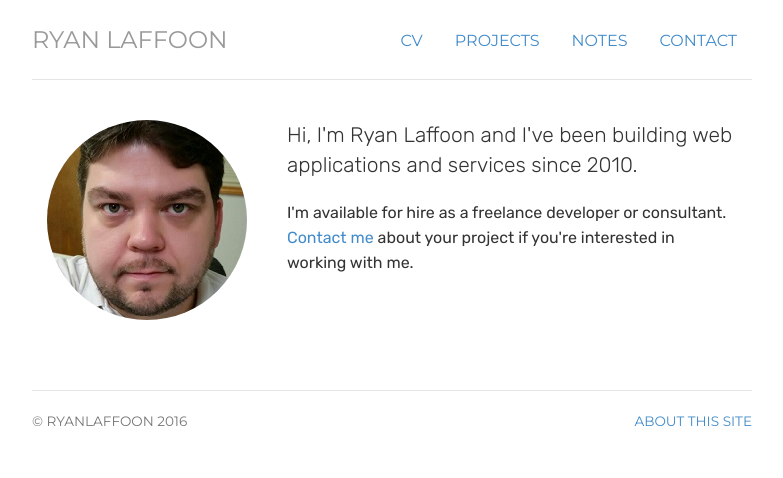
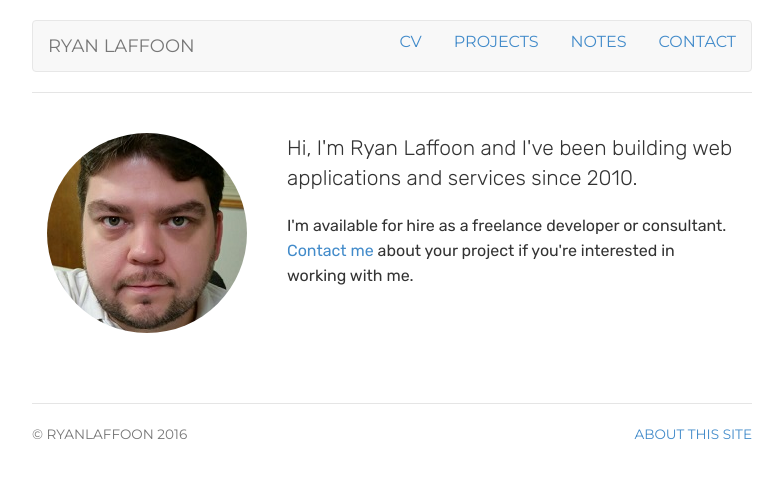
Before and after one commit to ryanlaffoon/ryanlaffoon.github.io, a Jekyll site: the page built from index.html, in a window 1280 px wide. Shown: the top 478 px of the page, without its empty margins (248-1031 px from the left). Built offline with Jekyll 4.4.1, drawn with Linux system fonts in a browser that asks for light colours.

Commit message:
Update header.html

```diff
--- a/_includes/header.html
+++ b/_includes/header.html
@@ -1,9 +1,15 @@
 <div class="header">
-    <ul class="nav nav-pills pull-right">
-        <li class="{{ page.cv }}"><a href="/cv" title="CV">CV</a></li>
-        <li class="{{ page.projects }}"><a href="/projects" title="Projects">Projects</a></li>
-        <li class="{{ page.notes }}"><a href="/notes" title="Notes">Notes</a></li>
-        <li class="{{ page.contact }}"><a href="/contact" title="Contact">Contact</a></li>
-    </ul>
-    <h3 class="text-muted"><a href="/">Ryan Laffoon</a></h3>
+    <nav class="navbar navbar-default">
+        <div class="container-fluid">
+            <div class="navbar-header">
+                <h3 class="text-muted"><a class="navbar-brand" href="/">Ryan Laffoon</a></h3>
+            </div>
+            <ul class="nav nav-pills navbar-right">
+                <li class="{{ page.cv }}"><a href="/cv" title="CV">CV</a></li>
+                <li class="{{ page.projects }}"><a href="/projects" title="Projects">Projects</a></li>
+                <li class="{{ page.notes }}"><a href="/notes" title="Notes">Notes</a></li>
+                <li class="{{ page.contact }}"><a href="/contact" title="Contact">Contact</a></li>
+            </ul>
+        </div>
+    </nav>
 </div>
```
